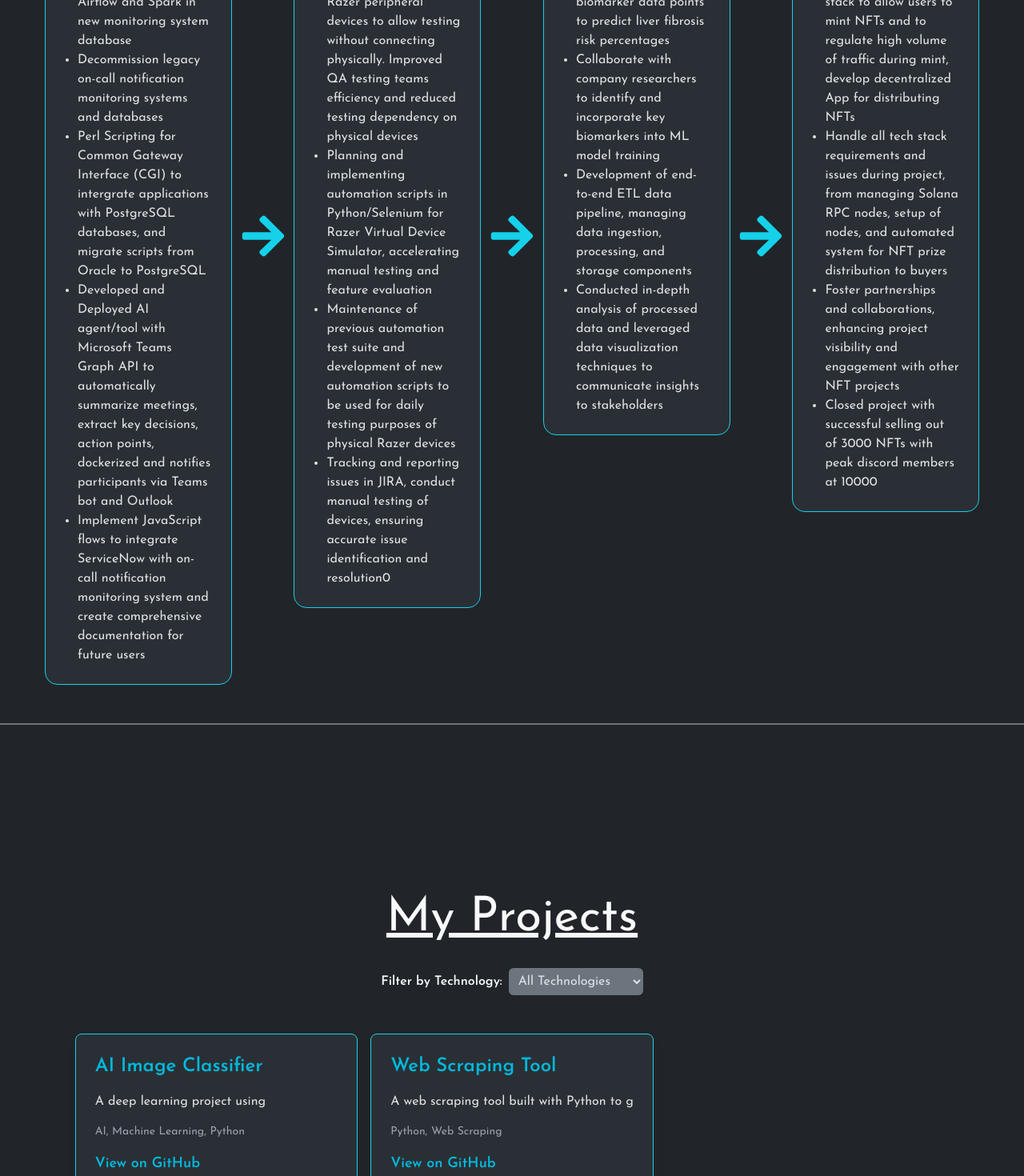
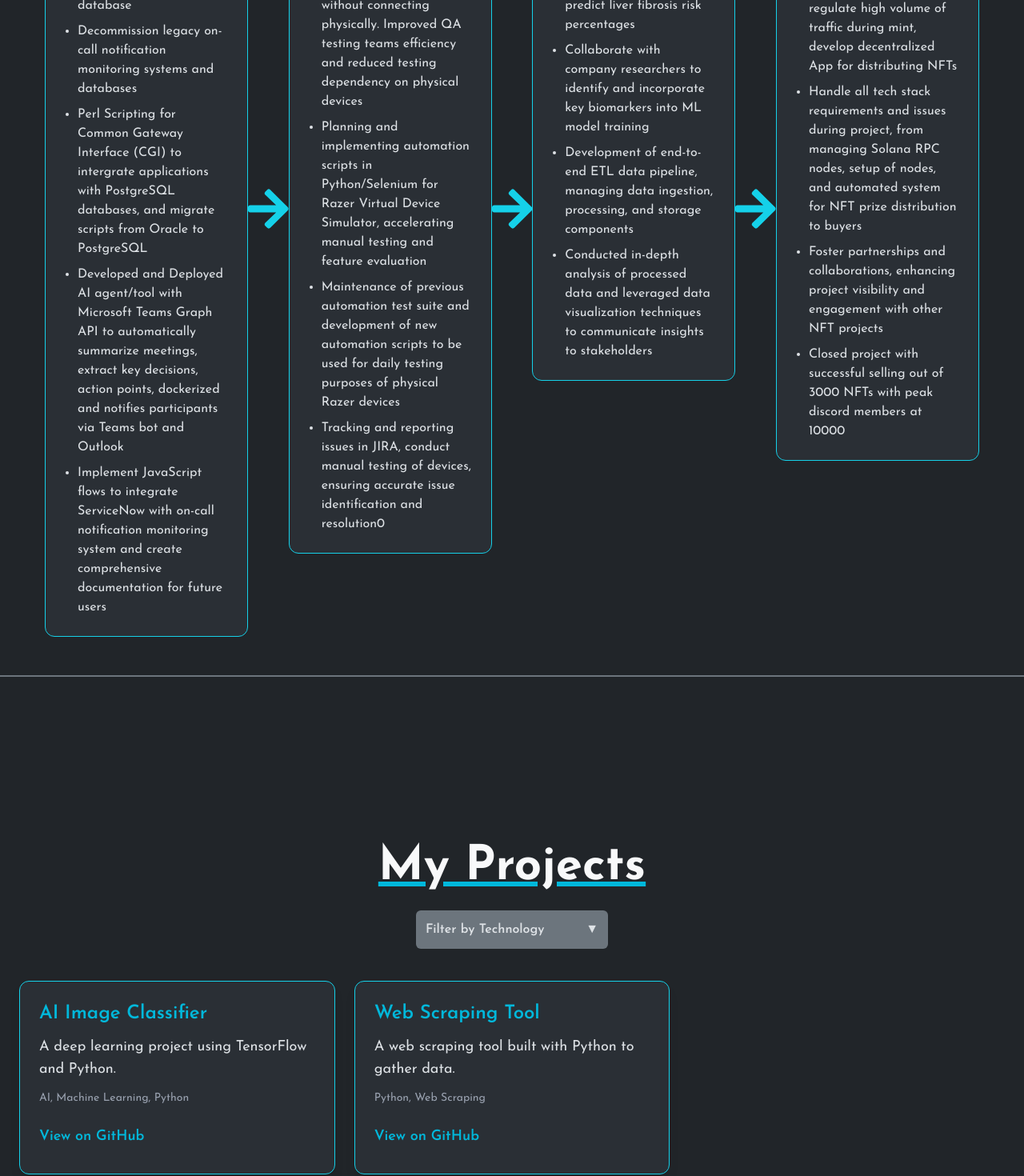
Before and after one commit to setaf007/taskin_portfolio, a React (Vite) app: page / in a window 1280 px wide. Shown: the part 2510-3980 px from the top of the page at 80% size. Built offline with nearby package versions, Linux system fonts and the light colour scheme.

Commit message:
cleaning code

```diff
--- a/src/components/experienceSection/AllExperience.jsx
+++ b/src/components/experienceSection/AllExperience.jsx
@@ -49,7 +49,7 @@ const experiences = [
 const AllExperience = () => {
   return (
     <div>
-        <h2 className='text-6xl text-lightGrey underline mb-10 items-center justify-between'>Experience</h2>
+        <h2 className='flex flex-col text-6xl text-lightGrey font-bold underline decoration-cyan-500 mb-8 items-center justify-between'>Experience</h2>
         <div className='flex md:flex-row sm:flex-col items-start justify-between'>
             {experiences.map((experience, index)=>{
                 return (
--- a/src/components/experienceSection/SingleExperience.jsx
+++ b/src/components/experienceSection/SingleExperience.jsx
@@ -1,18 +1,20 @@
-import React from 'react'
+import React from 'react';
 
 const SingleExperience = ({ experience }) => {
   return (
-    <div className='md:h-auto md:w-[20%] sm:h-auto sm:w-full
-    bg-[#2a2f35] border border-cyan rounded-2xl mt-12 p-6
-    hover:scale-102 transition-all duration-500 hover:shadow-cyanShadow'>
-        <p className='font-bold text-cyan text-lg'>{experience.job}</p>
-        <p className='text-white text-md'>{experience.company}</p>
-        <p className='text-darkGrey text-sm'>{experience.date}</p>
-        <ul className='list-disc mt-4 pl-4 text-lightGrey'>{experience.responsibilities.map((resp, index)=>{
-            return <li key={index}>{resp}</li>
-        })}</ul>
+    <div className='w-full sm:w-80 md:w-1/4 bg-[#2a2f35] border border-cyan
+    rounded-xl mt-8 p-4 sm:p-6 hover:scale-105 transition-all duration-500
+    hover:shadow-cyanShadow'>
+        <p className='font-bold text-cyan text-lg sm:text-xl'>{experience.job}</p>
+        <p className='text-white text-md sm:text-lg'>{experience.company}</p>
+        <p className='text-darkGrey text-sm sm:text-md'>{experience.date}</p>
+        <ul className='list-disc mt-4 pl-4 text-lightGrey space-y-2'>
+            {experience.responsibilities.map((resp, index) => (
+                <li key={index}>{resp}</li>
+            ))}
+        </ul>
     </div>
-  )
-}
+  );
+};
 
-export default SingleExperience
+export default SingleExperience;
--- a/src/components/projectSection/ProjectCard.jsx
+++ b/src/components/projectSection/ProjectCard.jsx
@@ -2,16 +2,16 @@ import React from 'react';
 
 const ProjectCard = ({ title, description, url, tech }) => {
   return (
-    <div className="bg-[#2a2f35] border border-cyan p-6 rounded-lg
+    <div className="bg-[#2a2f35] border border-cyan p-4 sm:p-6 rounded-xl
     shadow-lg transition-all duration-500 hover:shadow-cyanShadow">
-      <h3 className="text-2xl text-cyan-500 font-semibold mb-4">{title}</h3>
-      <p className="text-lightGrey mb-4">{description}</p>
+      <h3 className="text-xl sm:text-2xl text-cyan-500 font-semibold mb-3">{title}</h3>
+      <p className="text-lightGrey text-base sm:text-lg mb-3">{description}</p>
       <p className="text-sm text-gray-400 mb-4">{tech}</p>
       <a
         href={url}
         target="_blank"
         rel="noopener noreferrer"
-        className="text-cyan-500 hover:text-cyan-600 text-lg font-semibold"
+        className="text-cyan-500 hover:text-cyan-600 text-lg font-semibold inline-block py-2"
       >
         View on GitHub
       </a>
--- a/src/components/projectSection/ProjectFilter.jsx
+++ b/src/components/projectSection/ProjectFilter.jsx
@@ -1,21 +1,39 @@
-import React from 'react';
+import React, { useState } from 'react';
 
 const ProjectFilter = ({ onTechChange, selectedTech }) => {
+  const [isOpen, setIsOpen] = useState(false);
+
   return (
-    <div className="mb-4">
-      <label className="text-white font-semibold mr-2">Filter by Technology:</label>
-      <select
-        className="p-2 bg-darkGrey text-lightGrey rounded-md"
-        value={selectedTech}
-        onChange={(e) => onTechChange(e.target.value)}
+    <div className="relative mb-4 w-full sm:w-60">
+      <button
+        className="p-3 bg-darkGrey text-lightGrey rounded-md font-semibold flex items-center justify-between w-full sm:w-60"
+        onClick={() => setIsOpen(!isOpen)}
       >
-        <option value="">All Technologies</option>
-        <option value="Python">Python</option>
-        <option value="Machine Learning">Machine Learning</option>
-        <option value="AI">AI</option>
-        <option value="JavaScript">JavaScript</option>
-        <option value="Node.js">Node.js</option>
-      </select>
+        {selectedTech ? selectedTech : 'Filter by Technology'}
+        <span className={`ml-2 transition-transform duration-300 ${isOpen ? 'rotate-180' : 'rotate-0'}`}>
+          ▼
+        </span>
+      </button>
+
+      <div
+        className={`absolute left-0 mt-2 w-full sm:w-60 bg-darkGrey text-lightGrey rounded-md shadow-lg
+        overflow-hidden transition-all duration-300 ${
+          isOpen ? 'max-h-60 opacity-100' : 'max-h-0 opacity-0 pointer-events-none'
+        }`}
+      >
+        {['All Technologies', 'Python', 'Machine Learning', 'AI', 'JavaScript', 'Node.js'].map((tech) => (
+          <div
+            key={tech}
+            onClick={() => {
+              onTechChange(tech === "All Technologies" ? "" : tech);
+              setIsOpen(false);
+            }}
+            className="p-3 cursor-pointer hover:bg-cyan transition-all duration-300 text-center"
+          >
+            {tech}
+          </div>
+        ))}
+      </div>
     </div>
   );
 };
--- a/src/components/projectSection/ProjectMain.jsx
+++ b/src/components/projectSection/ProjectMain.jsx
@@ -1,48 +1,47 @@
-import React, { useState } from 'react'
+import React, { useState } from 'react';
 import ProjectFilter from './ProjectFilter';
 import ProjectCard from './ProjectCard';
 
 const myProjects = [
     {
-        title:"AI Image Classifier",
-        description:"A deep learning project using ",
-        url:"https://github.com/yourusername/ai-image-classifier",
-        tech:"AI, Machine Learning, Python",
+        title: "AI Image Classifier",
+        description: "A deep learning project using TensorFlow and Python.",
+        url: "https://github.com/yourusername/ai-image-classifier",
+        tech: "AI, Machine Learning, Python",
     },
     {
-        title:"Web Scraping Tool",
-        description:"A web scraping tool built with Python to g",
-        url:"https://github.com/yourusername/web-scraping-tool",
-        tech:"Python, Web Scraping",
+        title: "Web Scraping Tool",
+        description: "A web scraping tool built with Python to gather data.",
+        url: "https://github.com/yourusername/web-scraping-tool",
+        tech: "Python, Web Scraping",
     },
 ];
 
-
 const ProjectMain = () => {
     const [selectedTech, setSelectedTech] = useState('');
-    const handleTechChange = (tech) => {setSelectedTech(tech);};
-
-
+    const handleTechChange = (tech) => { setSelectedTech(tech); };
 
     const filteredProjects = selectedTech
-    ? myProjects.filter((myProjects) =>
-    myProjects.tech.includes(selectedTech)): myProjects;
+        ? myProjects.filter((project) => project.tech.includes(selectedTech))
+        : myProjects;
 
     return (
-    <div id='project' className='container mx-auto py-16 px-6'>
-        <div className='flex flex-col items-center mt-[100px] cursor-default'>
-            <h2 className="text-6xl underline text-white mb-8 text-center">My Projects</h2>
+        <div id="project" className="container mx-auto py-16 px-4 sm:px-6">
+            <div className="flex flex-col items-center mt-24 cursor-default">
+                <h2 className="text-4xl sm:text-5xl md:text-6xl font-bold underline decoration-cyan-500 text-white mb-6 text-center">
+                    My Projects
+                </h2>
 
-            <ProjectFilter onTechChange={handleTechChange} selectedTech={selectedTech} />
-            <div className="grid grid-cols-1 sm:grid-cols-2 md:grid-cols-3
-            gap-4 mt-8">{filteredProjects.map((project, index) => (
-                <ProjectCard key={index} title={project.title}
-                description={project.description} url={project.url}
-                tech={project.tech}/>))}
+                <ProjectFilter onTechChange={handleTechChange} selectedTech={selectedTech} />
+
+                <div className="grid grid-cols-1 sm:grid-cols-2 md:grid-cols-3 gap-6 mt-6">
+                    {filteredProjects.map((project, index) => (
+                        <ProjectCard key={index} title={project.title} description={project.description} url={project.url} tech={project.tech} />
+                    ))}
+                </div>
             </div>
         </div>
-    </div>
-  )
-}
+    );
+};
 
-export default ProjectMain
+export default ProjectMain;
--- a/src/components/skillsSection/SkillsText.jsx
+++ b/src/components/skillsSection/SkillsText.jsx
@@ -3,7 +3,8 @@ import React from 'react'
 const SkillsText = () => {
   return (
     <div className='flex flex-col items-center mt-[100px] cursor-default'>
-      <h2 className='text-6xl text-lightGrey underline mb-10'>My Skills</h2>
+      <h2 className='text-6xl text-lightGrey font-bold underline mb-8
+      decoration-cyan-500'>My Skills</h2>
       <p className='text-lg text-center text-white'>
         These are some of the technologies and skills I provide, but not
         limited to these, as I have shown to be able to pick up and apply
```
